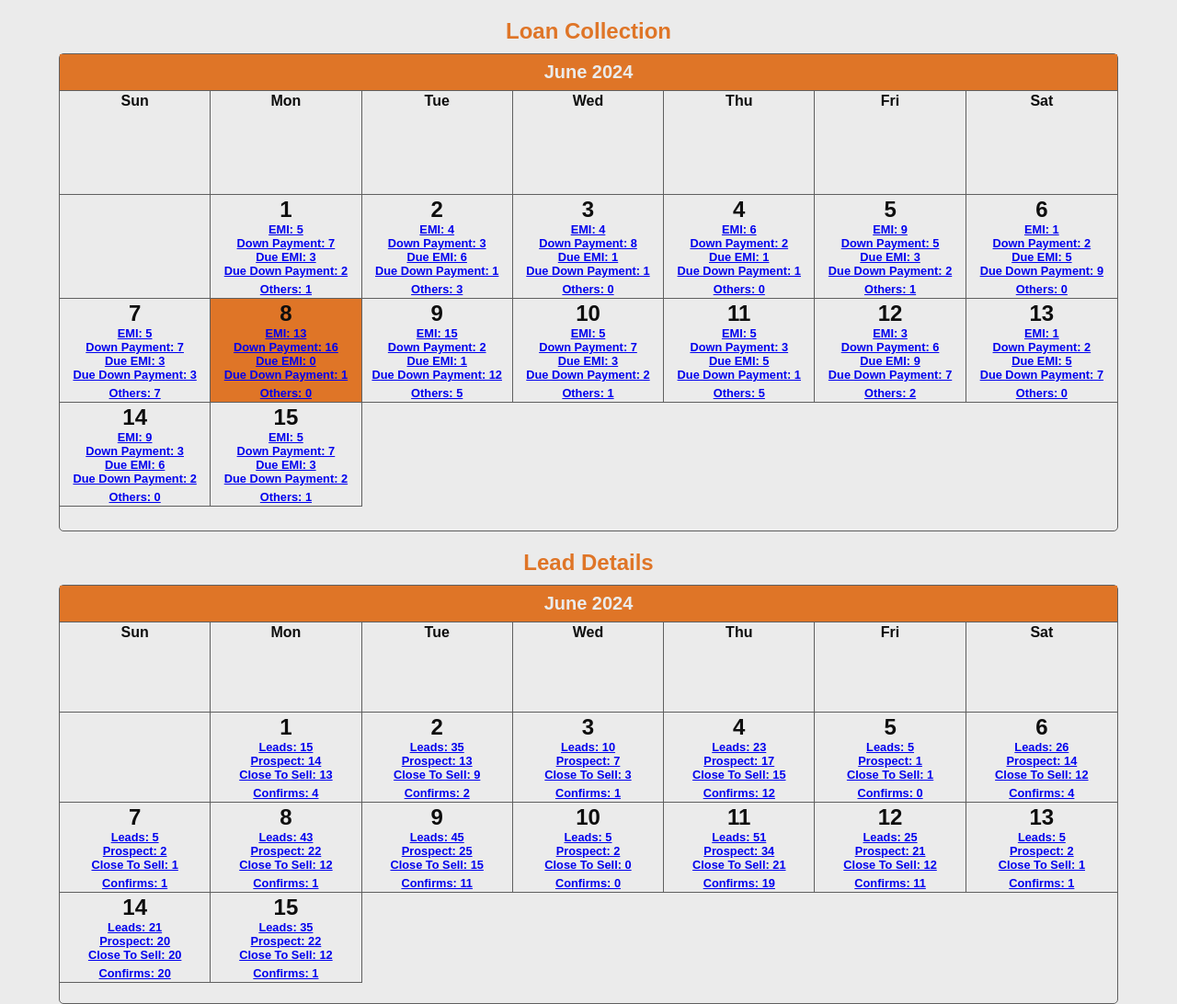
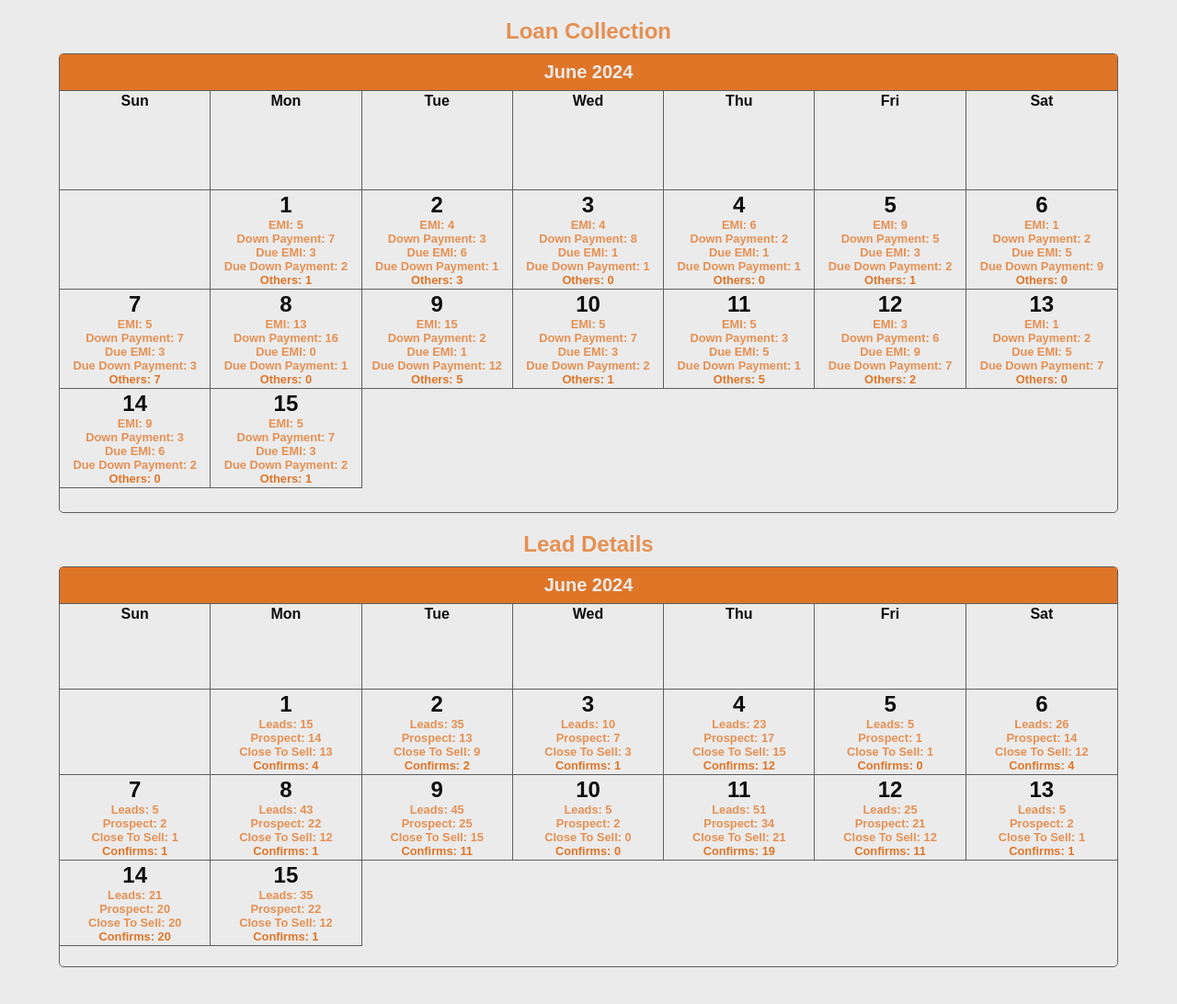
Before and after one commit to SK-SHADIK/demo_crm, a plain HTML site: page cce-home-page.html in a window 1280 px wide. Shown: the whole page at 92% size. Drawn offline with nearby package versions, Linux system fonts and the light colour scheme.

Commit message:
Loan COllection Grids

```diff
--- a/cce-home-page.html
+++ b/cce-home-page.html
@@ -39,151 +39,151 @@
                         <div class="calendar-day">
                             <div class="day-number">1</div>
                             <div class="day-notes">
-                                <div><a href="client-details.html">EMI: 5</a></div>
-                                <div><a href="client-details.html">Down Payment: 7</a></div>
-                                <div><a href="client-details.html">Due EMI: 3</a></div>
-                                <div><a href="client-details.html">Due Down Payment: 2</a></div>
-                                <div class="show-more"><a href="client-details.html">Others: 1</a></div>
+                                <div><a href="emi.html">EMI: 5</a></div>
+                                <div><a href="down-payment.html">Down Payment: 7</a></div>
+                                <div><a href="due-emi.html">Due EMI: 3</a></div>
+                                <div><a href="due-down-payment.html">Due Down Payment: 2</a></div>
+                                <div class="show-more"><a href="others.html">Others: 1</a></div>
                             </div>
                         </div>
                         <div class="calendar-day">
                             <div class="day-number">2</div>
                             <div class="day-notes">
-                                <div><a href="client-details.html">EMI: 4</a></div>
-                                <div><a href="client-details.html">Down Payment: 3</a></div>
-                                <div><a href="client-details.html">Due EMI: 6</a></div>
-                                <div><a href="client-details.html">Due Down Payment: 1</a></div>
-                                <div class="show-more"><a href="client-details.html">Others: 3</a></div>
+                                <div><a href="emi.html">EMI: 4</a></div>
+                                <div><a href="down-payment.html">Down Payment: 3</a></div>
+                                <div><a href="due-emi.html">Due EMI: 6</a></div>
+                                <div><a href="due-down-payment.html">Due Down Payment: 1</a></div>
+                                <div class="show-more"><a href="others.html">Others: 3</a></div>
                             </div>
                         </div>
                         <div class="calendar-day">
                             <div class="day-number">3</div>
                             <div class="day-notes">
-                                <div><a href="client-details.html">EMI: 4</a></div>
-                                <div><a href="client-details.html">Down Payment: 8</a></div>
-                                <div><a href="client-details.html">Due EMI: 1</a></div>
-                                <div><a href="client-details.html">Due Down Payment: 1</a></div>
-                                <div class="show-more"><a href="client-details.html">Others: 0</a></div>
+                                <div><a href="emi.html">EMI: 4</a></div>
+                                <div><a href="down-payment.html">Down Payment: 8</a></div>
+                                <div><a href="due-emi.html">Due EMI: 1</a></div>
+                                <div><a href="due-down-payment.html">Due Down Payment: 1</a></div>
+                                <div class="show-more"><a href="others.html">Others: 0</a></div>
                             </div>
                         </div>
                         <div class="calendar-day">
                             <div class="day-number">4</div>
                             <div class="day-notes">
-                                <div><a href="client-details.html">EMI: 6</a></div>
-                                <div><a href="client-details.html">Down Payment: 2</a></div>
-                                <div><a href="client-details.html">Due EMI: 1</a></div>
-                                <div><a href="client-details.html">Due Down Payment: 1</a></div>
-                                <div class="show-more"><a href="client-details.html">Others: 0</a></div>
+                                <div><a href="emi.html">EMI: 6</a></div>
+                                <div><a href="down-payment.html">Down Payment: 2</a></div>
+                                <div><a href="due-emi.html">Due EMI: 1</a></div>
+                                <div><a href="due-down-payment.html">Due Down Payment: 1</a></div>
+                                <div class="show-more"><a href="others.html">Others: 0</a></div>
                             </div>
                         </div>
                         <div class="calendar-day">
                             <div class="day-number">5</div>
                             <div class="day-notes">
-                                <div><a href="client-details.html">EMI: 9</a></div>
-                                <div><a href="client-details.html">Down Payment: 5</a></div>
-                                <div><a href="client-details.html">Due EMI: 3</a></div>
-                                <div><a href="client-details.html">Due Down Payment: 2</a></div>
-                                <div class="show-more"><a href="client-details.html">Others: 1</a></div>
+                                <div><a href="emi.html">EMI: 9</a></div>
+                                <div><a href="down-payment.html">Down Payment: 5</a></div>
+                                <div><a href="due-emi.html">Due EMI: 3</a></div>
+                                <div><a href="due-down-payment.html">Due Down Payment: 2</a></div>
+                                <div class="show-more"><a href="others.html">Others: 1</a></div>
                             </div>
                         </div>
                         <div class="calendar-day">
                             <div class="day-number">6</div>
                             <div class="day-notes">
-                                <div><a href="client-details.html">EMI: 1</a></div>
-                                <div><a href="client-details.html">Down Payment: 2</a></div>
-                                <div><a href="client-details.html">Due EMI: 5</a></div>
-                                <div><a href="client-details.html">Due Down Payment: 9</a></div>
-                                <div class="show-more"><a href="client-details.html">Others: 0</a></div>
+                                <div><a href="emi.html">EMI: 1</a></div>
+                                <div><a href="down-payment.html">Down Payment: 2</a></div>
+                                <div><a href="due-emi.html">Due EMI: 5</a></div>
+                                <div><a href="due-down-payment.html">Due Down Payment: 9</a></div>
+                                <div class="show-more"><a href="others.html">Others: 0</a></div>
                             </div>
                         </div>
                         <div class="calendar-day">
                             <div class="day-number">7</div>
                             <div class="day-notes">
-                                <div><a href="client-details.html">EMI: 5</a></div>
-                                <div><a href="client-details.html">Down Payment: 7</a></div>
-                                <div><a href="client-details.html">Due EMI: 3</a></div>
-                                <div><a href="client-details.html">Due Down Payment: 3</a></div>
-                                <div class="show-more"><a href="client-details.html">Others: 7</a></div>
+                                <div><a href="emi.html">EMI: 5</a></div>
+                                <div><a href="down-payment.html">Down Payment: 7</a></div>
+                                <div><a href="due-emi.html">Due EMI: 3</a></div>
+                                <div><a href="due-down-payment.html">Due Down Payment: 3</a></div>
+                                <div class="show-more"><a href="others.html">Others: 7</a></div>
                             </div>
                         </div>
-                        <div class="calendar-day actived">
+                        <div class="calendar-day">
                             <div class="day-number">8</div>
                             <div class="day-notes">
-                                <div><a href="client-details.html">EMI: 13</a></div>
-                                <div><a href="client-details.html">Down Payment: 16</a></div>
-                                <div><a href="client-details.html">Due EMI: 0</a></div>
-                                <div><a href="client-details.html">Due Down Payment: 1</a></div>
-                                <div class="show-more"><a href="client-details.html">Others: 0</a></div>
+                                <div><a href="emi.html">EMI: 13</a></div>
+                                <div><a href="down-payment.html">Down Payment: 16</a></div>
+                                <div><a href="due-emi.html">Due EMI: 0</a></div>
+                                <div><a href="due-down-payment.html">Due Down Payment: 1</a></div>
+                                <div class="show-more"><a href="others.html">Others: 0</a></div>
                             </div>
                         </div>
                         <div class="calendar-day">
                             <div class="day-number">9</div>
                             <div class="day-notes">
-                                <div><a href="client-details.html">EMI: 15</a></div>
-                                <div><a href="client-details.html">Down Payment: 2</a></div>
-                                <div><a href="client-details.html">Due EMI: 1</a></div>
-                                <div><a href="client-details.html">Due Down Payment: 12</a></div>
-                                <div class="show-more"><a href="client-details.html">Others: 5</a></div>
+                                <div><a href="emi.html">EMI: 15</a></div>
+                                <div><a href="down-payment.html">Down Payment: 2</a></div>
+                                <div><a href="due-emi.html">Due EMI: 1</a></div>
+                                <div><a href="due-down-payment.html">Due Down Payment: 12</a></div>
+                                <div class="show-more"><a href="others.html">Others: 5</a></div>
                             </div>
                         </div>
                         <div class="calendar-day">
                             <div class="day-number">10</div>
                             <div class="day-notes">
-                                <div><a href="client-details.html">EMI: 5</a></div>
-                                <div><a href="client-details.html">Down Payment: 7</a></div>
-                                <div><a href="client-details.html">Due EMI: 3</a></div>
-                                <div><a href="client-details.html">Due Down Payment: 2</a></div>
-                                <div class="show-more"><a href="client-details.html">Others: 1</a></div>
+                                <div><a href="emi.html">EMI: 5</a></div>
+                                <div><a href="down-payment.html">Down Payment: 7</a></div>
+                                <div><a href="due-emi.html">Due EMI: 3</a></div>
+                                <div><a href="due-down-payment.html">Due Down Payment: 2</a></div>
+                                <div class="show-more"><a href="others.html">Others: 1</a></div>
                             </div>
                         </div>
                         <div class="calendar-day">
                             <div class="day-number">11</div>
                             <div class="day-notes">
-                                <div><a href="client-details.html">EMI: 5</a></div>
-                                <div><a href="client-details.html">Down Payment: 3</a></div>
-                                <div><a href="client-details.html">Due EMI: 5</a></div>
-                                <div><a href="client-details.html">Due Down Payment: 1</a></div>
-                                <div class="show-more"><a href="client-details.html">Others: 5</a></div>
+                                <div><a href="emi.html">EMI: 5</a></div>
+                                <div><a href="down-payment.html">Down Payment: 3</a></div>
+                                <div><a href="due-emi.html">Due EMI: 5</a></div>
+                                <div><a href="due-down-payment.html">Due Down Payment: 1</a></div>
+                                <div class="show-more"><a href="others.html">Others: 5</a></div>
                             </div>
                         </div>
                         <div class="calendar-day">
                             <div class="day-number">12</div>
                             <div class="day-notes">
-                                <div><a href="client-details.html">EMI: 3</a></div>
-                                <div><a href="client-details.html">Down Payment: 6</a></div>
-                                <div><a href="client-details.html">Due EMI: 9</a></div>
-                                <div><a href="client-details.html">Due Down Payment: 7</a></div>
-                                <div class="show-more"><a href="client-details.html">Others: 2</a></div>
+                                <div><a href="emi.html">EMI: 3</a></div>
+                                <div><a href="down-payment.html">Down Payment: 6</a></div>
+                                <div><a href="due-emi.html">Due EMI: 9</a></div>
+                                <div><a href="due-down-payment.html">Due Down Payment: 7</a></div>
+                                <div class="show-more"><a href="others.html">Others: 2</a></div>
                             </div>
                         </div>
                         <div class="calendar-day">
                             <div class="day-number">13</div>
                             <div class="day-notes">
-                                <div><a href="client-details.html">EMI: 1</a></div>
-                                <div><a href="client-details.html">Down Payment: 2</a></div>
-                                <div><a href="client-details.html">Due EMI: 5</a></div>
-                                <div><a href="client-details.html">Due Down Payment: 7</a></div>
-                                <div class="show-more"><a href="client-details.html">Others: 0</a></div>
+                                <div><a href="emi.html">EMI: 1</a></div>
+                                <div><a href="down-payment.html">Down Payment: 2</a></div>
+                                <div><a href="due-emi.html">Due EMI: 5</a></div>
+                                <div><a href="due-down-payment.html">Due Down Payment: 7</a></div>
+                                <div class="show-more"><a href="others.html">Others: 0</a></div>
                             </div>
                         </div>
                         <div class="calendar-day">
                             <div class="day-number">14</div>
                             <div class="day-notes">
-                                <div><a href="client-details.html">EMI: 9</a></div>
-                                <div><a href="client-details.html">Down Payment: 3</a></div>
-                                <div><a href="client-details.html">Due EMI: 6</a></div>
-                                <div><a href="client-details.html">Due Down Payment: 2</a></div>
-                                <div class="show-more"><a href="client-details.html">Others: 0</a></div>
+                                <div><a href="emi.html">EMI: 9</a></div>
+                                <div><a href="down-payment.html">Down Payment: 3</a></div>
+                                <div><a href="due-emi.html">Due EMI: 6</a></div>
+                                <div><a href="due-down-payment.html">Due Down Payment: 2</a></div>
+                                <div class="show-more"><a href="others.html">Others: 0</a></div>
                             </div>
                         </div>
                         <div class="calendar-day">
                             <div class="day-number">15</div>
                             <div class="day-notes">
-                                <div><a href="client-details.html">EMI: 5</a></div>
-                                <div><a href="client-details.html">Down Payment: 7</a></div>
-                                <div><a href="client-details.html">Due EMI: 3</a></div>
-                                <div><a href="client-details.html">Due Down Payment: 2</a></div>
-                                <div class="show-more"><a href="client-details.html">Others: 1</a></div>
+                                <div><a href="emi.html">EMI: 5</a></div>
+                                <div><a href="down-payment.html">Down Payment: 7</a></div>
+                                <div><a href="due-emi.html">Due EMI: 3</a></div>
+                                <div><a href="due-down-payment.html">Due Down Payment: 2</a></div>
+                                <div class="show-more"><a href="others.html">Others: 1</a></div>
                             </div>
                         </div>
                     </div>
@@ -193,7 +193,7 @@
         <div class="calendar-section">
             <h1 class="calendar-section-header">Lead Details</h1>
             <div class="calendar-container">
-                <div class="calendar-leads">
+                <div class="calendar calendar-leads">
                     <div class="calendar-header">June 2024</div>
                     <div class="calendar-body">
                         <div class="calendar-day calendar-text">Sun</div>
--- /dev/null
+++ b/down-payment.html
@@ -0,0 +1,75 @@
+<!DOCTYPE html>
+<html lang="en">
+<head>
+    <meta charset="UTF-8">
+    <meta name="viewport" content="width=device-width, initial-scale=1.0">
+    <title>Document</title>
+    <!-- JQUERY -->
+    <script src="https://ajax.googleapis.com/ajax/libs/jquery/3.7.1/jquery.min.js"></script>
+    <!-- SELECT 2 -->
+    <link href="select2/css/select2.min.css" rel="stylesheet" />
+    <script src="select2/js/select2.min.js"></script>
+    <script src="selectScript.js"></script>
+    <!-- CUSTOM CSS -->
+    <link rel="stylesheet" href="styles/global.css" />
+    <link rel="stylesheet" href="styles/style.css" />
+    <!-- CUSTOM JS -->
+    <script src="script.js"></script>
+</head>
+<body>
+    <section class="section inbound-call" >
+        <h1 class="section-header">Down Payment Client List</h1>
+        <div class="search-box">
+            <input type="text" name="" id="" placeholder="Phone number or name">
+            <button class="search-btn"><ion-icon name="search-outline"></ion-icon size="large"></button>
+        </div>
+        <div class="inbound-call-list">
+            <table class="inbound-call-table">
+                <tr class="table-row table-heading-row">
+                    <th><h6>Phone Number</h6></th>
+                    <th><h6>Client Name</h6></th>
+                    <th><h6>Action</h6></th>
+                </tr>
+                <tr class="table-row table-data-row">
+
+                    <td><p>+880 1789 492777</p></td>
+                    <td><p>A K M Fahim Kabir</p></td>
+                    <td><button onclick = "window.location.href='client-details.html'" class="btn btn-green">Accept Call</button></td>
+                </tr>
+                <tr class="table-row table-data-alt-row">
+
+                    <td><p>+880 1734 452078</p></td>
+                    <td><p>Mr. Shuvon Kumar Biswas</p></td>
+                    <td><button onclick = "window.location.href='client-details_3330.html'"  class="btn btn-green">Accept Call</button></td>
+                </tr>
+                <tr class="table-row table-data-row">
+                    <td><p>+880 1679 387070</p></td>
+                    <td><p>Mr. Raihan Ul Islam</p></td>
+                    <td><button onclick = "window.location.href='client-details.html'"  class="btn btn-green">Accept Call</button></td>
+                </tr>
+                <tr class="table-row table-data-alt-row">
+                    <td><p>+880 1705 171300</p></td>
+                    <td><p>Mr Shariful Islam Shaugh</p></td>
+                    <td><button onclick = "window.location.href='client-details.html'"  class="btn btn-green">Accept Call</button></td>
+                </tr>
+            </table>
+        </div>
+        <div class="pagination">
+            <p>01 page of 21</p>
+            <div class="pagination-menu">
+              <a class="pagination-nav">
+                <img src="Resources/icons/chevron-back-outline.svg" alt="" class="ionicon">
+            </a>
+              <a class="pagination-pages active-page" href="">01</a>
+              <a class="pagination-pages" href="">02</a>
+              <a class="pagination-pages" href="">03</a>
+              <a class="pagination-pages" href="">04</a>
+              <a class="pagination-pages" href="">...</a>
+              <a class="pagination-nav">
+                <img src="Resources/icons/chevron-forward-outline.svg" alt="" class="ionicon">
+              </a>
+            </div>
+          </div>
+    </section>
+</body>
+</html>
--- a/styles/calendar.css
+++ b/styles/calendar.css
@@ -6,7 +6,7 @@
     margin: 10px 0;
     font-size: 1.5rem;
     font-weight: 700;
-    color: var(--purple);
+    color: var(--purple-hover);
     text-align: center;
 }
 
@@ -17,17 +17,16 @@
 
 }
 
-.calendar,
-.calendar-leads {
+.calendar {
     width: 90%;
-    height: 520px;
+    height: 500px;
     border: 1px solid var(--grey);
     border-radius: 5px;
     background-color: var(--white);
 }
 
 .calendar-leads {
-    height: 456px !important;
+    height: 436px !important;
 }
 
 .calendar-header {
@@ -74,8 +73,11 @@
     flex-direction: column;
     overflow: hidden;
 }
-
-.show-more {
+.day-notes a{
+    text-decoration: none;
+    color: var(--purple-hover);
+}
+.show-more a{
     cursor: pointer;
     color: var(--purple);
     margin-top: 5px;
```
Also changed, not shown: due-down-payment.html (added, +75 -0 lines), due-emi.html (added, +75 -0 lines), emi.html (added, +75 -0 lines), others.html (added, +75 -0 lines), styles/style.css (+7 -0 lines).
